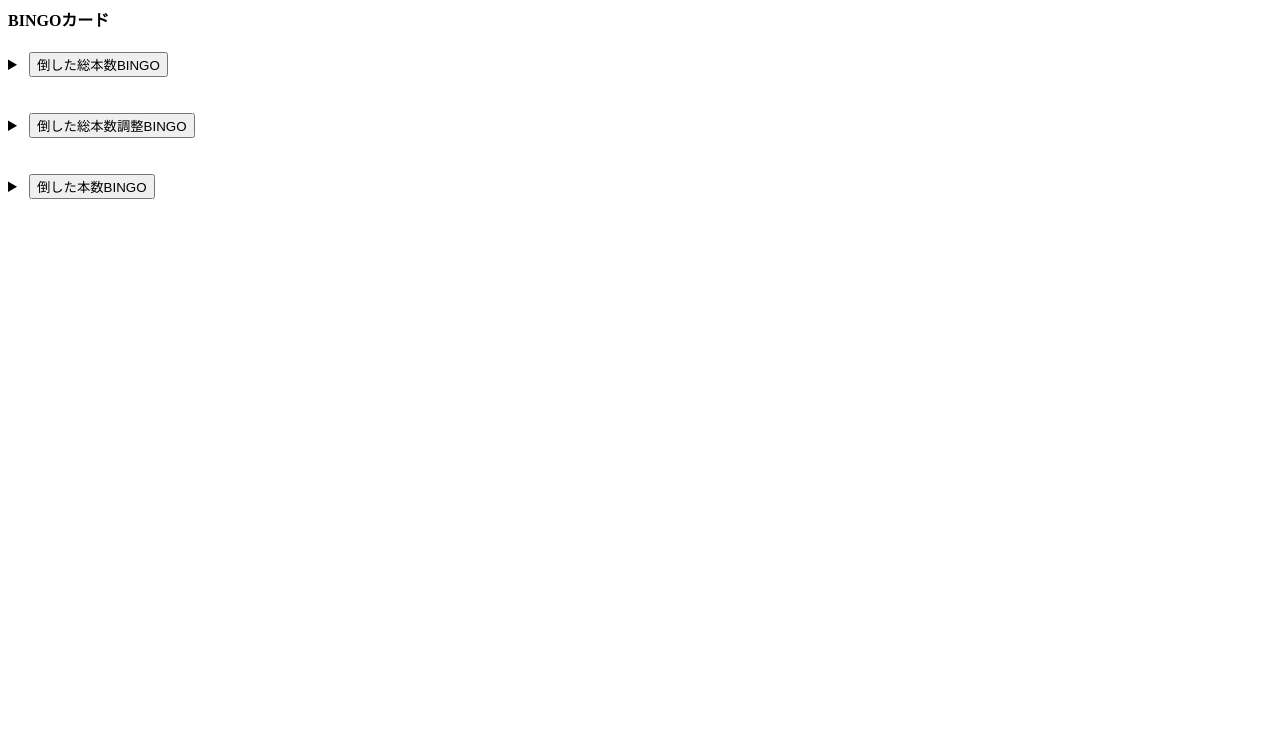
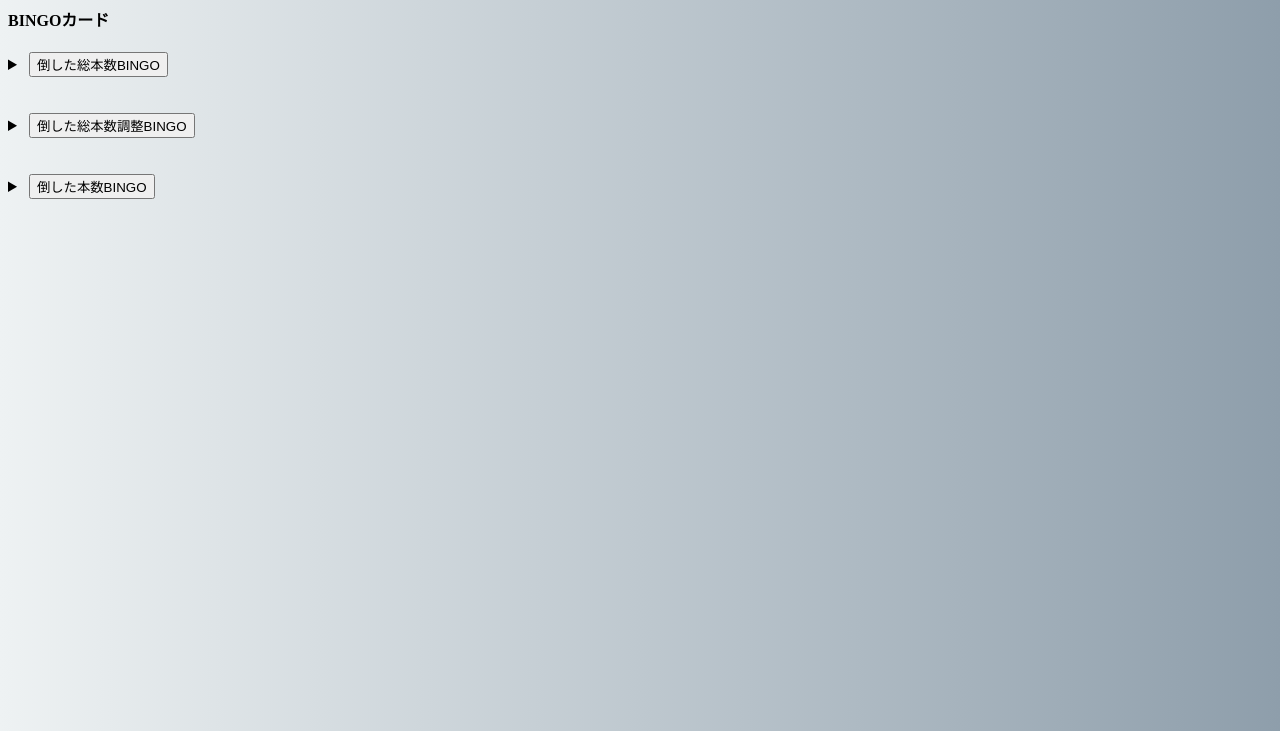
Before and after one commit to kip-i/BowlingBINGO, a plain HTML site: page index.html in a window 1280 px wide. Shown: the part 69-800 px from the top of the page. Drawn offline with Linux system fonts and the light colour scheme.

Commit message:
"add css"

```diff
--- a/index.html
+++ b/index.html
@@ -448,6 +448,16 @@
     </script>
 </body>
 <style>
+    body {
+        background: #8e9eab;
+        /* fallback for old browsers */
+        background: -webkit-linear-gradient(to right, #eef2f3, #8e9eab);
+        /* Chrome 10-25, Safari 5.1-6 */
+        background: linear-gradient(to right, #eef2f3, #8e9eab);
+        /* W3C, IE 10+/ Edge, Firefox 16+, Chrome 26+, Opera 12+, Safari 7+ */
+
+    }
+
     * {
         box-sizing: border-box;
     }
@@ -525,6 +535,7 @@
         align-items: center;
         /*font-size: 40px;*/
         border: 1px solid red;
+        background: white;
     }
 
     /* ラジオボタンがチェックされているコンテンツだけは表示 */
```
